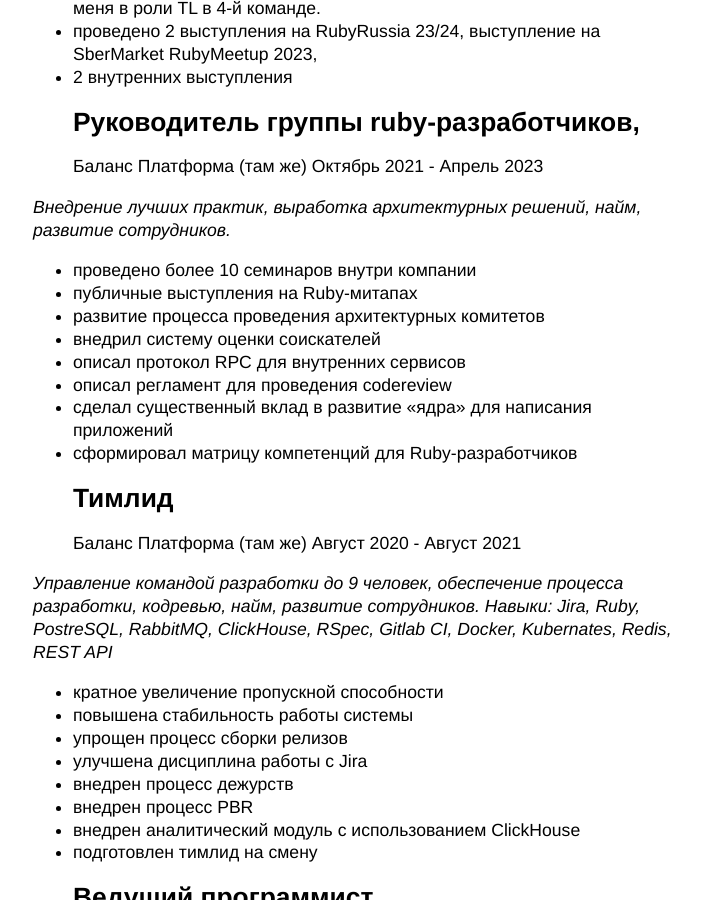
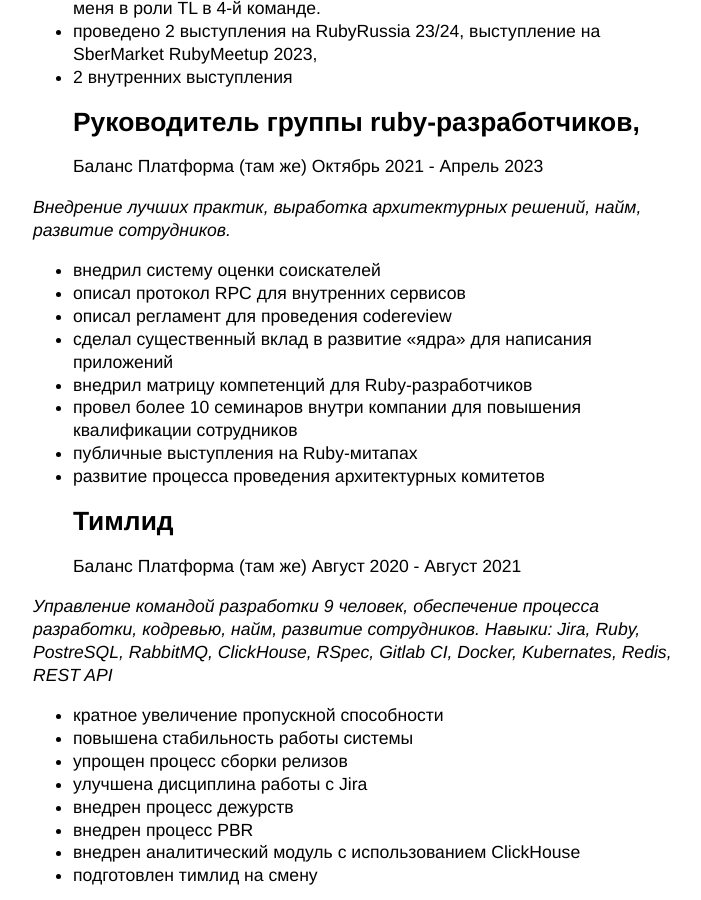
Before and after one commit to sergio-fry/blog, a Jekyll site: the page built from cv.md, in a window 1280 px wide and 900 px high, scrolled down 899 px. Shown: the whole window, without its empty margins (287-988 px from the left). Built offline with Jekyll 4.4.1, drawn with Linux system fonts in a browser that asks for light colours.

Commit message:
vault backup: 2025-01-15 16:42:47
Affected files:
cv.md

```diff
--- a/cv.md
+++ b/cv.md
@@ -32,19 +32,19 @@ ecom.tech (samokat.tech)
 
 *Внедрение лучших практик, выработка архитектурных решений, найм, развитие сотрудников.*
 
-* проведено более 10 семинаров внутри компании
-* публичные выступления на Ruby-митапах
-* развитие процесса проведения архитектурных комитетов
 * внедрил систему оценки соискателей
 * описал протокол RPC для внутренних сервисов
 * описал регламент для проведения codereview
 * сделал существенный вклад в развитие «ядра» для написания приложений
-* сформировал матрицу компетенций для Ruby-разработчиков
+* внедрил матрицу компетенций для Ruby-разработчиков
+* провел более 10 семинаров внутри компании для повышения квалификации сотрудников
+* публичные выступления на Ruby-митапах
+* развитие процесса проведения архитектурных комитетов
 ## Тимлид
 Баланс Платформа (там же)
 Август 2020 - Август 2021
 
-*Управление командой разработки до 9 человек, обеспечение процесса разработки, кодревью, найм, развитие сотрудников. Навыки: Jira, Ruby, PostreSQL, RabbitMQ, ClickHouse, RSpec, Gitlab CI, Docker, Kubernates, Redis, REST API*
+*Управление командой разработки 9 человек, обеспечение процесса разработки, кодревью, найм, развитие сотрудников. Навыки: Jira, Ruby, PostreSQL, RabbitMQ, ClickHouse, RSpec, Gitlab CI, Docker, Kubernates, Redis, REST API*
 
 * кратное увеличение пропускной способности
 * повышена стабильность работы системы
```
